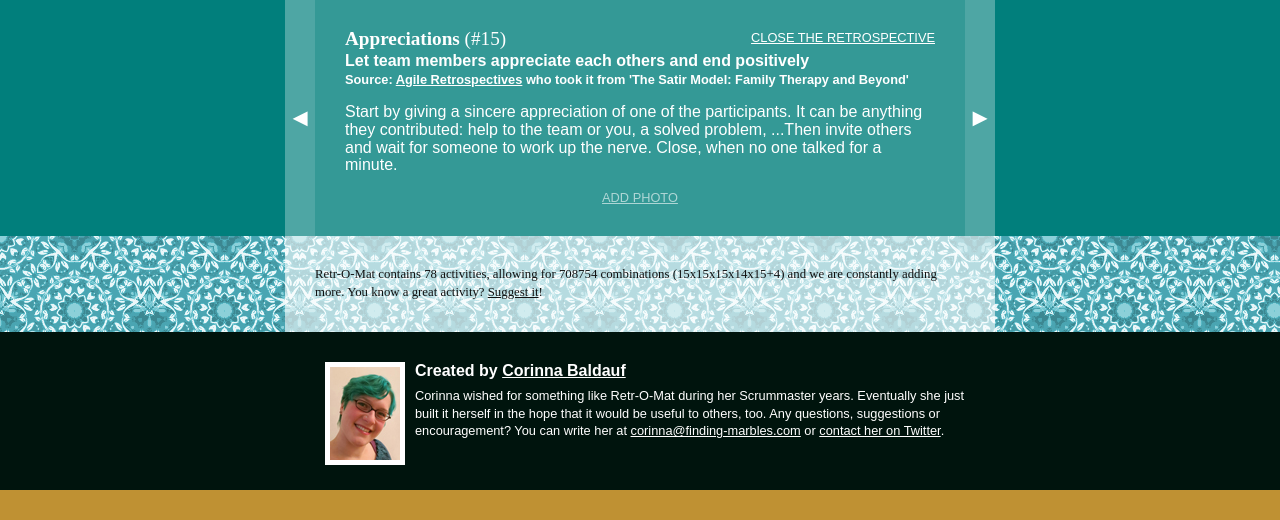
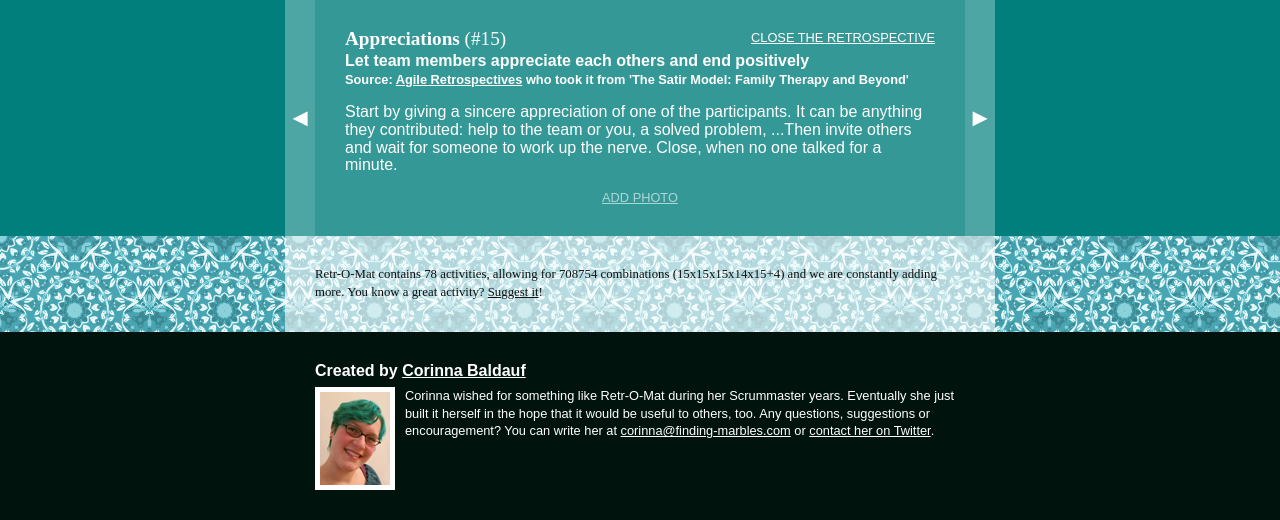
Before and after one commit to findingmarbles/Retromat, a PHP site: page / in a window 1280 px wide. Shown: the part 1679-2199 px from the top of the page. Before the commit the page ends 2169 px from the top, so only its background shows below. Run offline with PHP 8.4, Linux system fonts and the light colour scheme; some libraries are stand-ins or nearby versions; some web fonts are replaced.

Commit message:
[Refactoring] Pulled Team-Div HTML out of lang/index_*.php into index.php - Bettor separation of HTML and language files

```diff
--- a/index.php
+++ b/index.php
@@ -3,10 +3,12 @@
 //$_lang = array();
 
 $lang = 'en';
+$isEnglish = true;
 require(get_language_file_path($lang));
 
 $lang = check_for_chosen_lang();
 if ($lang != 'en') {
+    $isEnglish = false;
     require(get_language_file_path($lang));
 }
 
@@ -144,9 +146,9 @@ function get_combinations_string() {
 }
 
 function publish_footer_stats() {
-    $("#js_footer_no_of_activities").html(all_activities.length);
-    $("#js_footer_no_of_combinations").html(get_number_of_combinations());
-    $("#js_footer_no_of_combinations_formula").html(get_combinations_string());
+    $(".js_footer_no_of_activities").html(all_activities.length);
+    $(".js_footer_no_of_combinations").html(get_number_of_combinations());
+    $(".js_footer_no_of_combinations_formula").html(get_combinations_string());
 }
 
 /************ END Footer Functions ************/
@@ -351,7 +353,7 @@ function hide_phase_stepper() {
 function show_activities_in_phase(phase_index) {
     var plan_id = get_activities_in_phase_as_plan_id(phase_index);
     publish_plan(plan_id);
-    publish_plan_title("<?php echo($_lang['INDEX_ALL_ACTIVITIES_FOR_PHASE']); ?> " + phase_titles[phase_index].toUpperCase());
+    publish_plan_title("<?php echo($_lang['INDEX_ALL_ACTIVITIES']); ?> " + phase_titles[phase_index].toUpperCase());
     enable_phase_browsing();
     hide_phase_stepper();
 }
@@ -422,7 +424,7 @@ function publish_activities_for_keyword(keyword) {
 
     var plan_id = search_activities_for_keyword(keyword);
 
-    var text = '<?php echo($_lang[INDEX_ALL_ACTIVITIES_FOR_PHASE]) ?>';
+    var text = '<?php echo($_lang[INDEX_ALL_ACTIVITIES]) ?>';
     if (plan_id != '') {
         publish_plan(plan_id);
         hide_phase_stepper();
@@ -641,8 +643,6 @@ function switchLanguage(new_lang) {
         <option value="de" <?php echo(print_if_selected("de", $lang)); ?> >Deutsch</option>
         <!--
         <option value="fr" <?php echo(print_if_selected("fr", $lang)); ?> >Fran&ccedil;ais</option>
-
-
         <option value="es" <?php echo(print_if_selected("es", $lang)); ?> >Espa&ntilde;ol</option>
         <option value="nl" <?php echo(print_if_selected("nl", $lang)); ?> >Nederlands</option>
 -->
@@ -665,7 +665,7 @@ function switchLanguage(new_lang) {
     </div>
 </div>
 
-<?php if ($lang == 'en') { ?>
+<?php if ($isEnglish) { ?>
     <div class="book">
         <div class="content">
                 Did you know there's a
@@ -773,16 +773,45 @@ function switchLanguage(new_lang) {
 
 <div class="about">
     <div class="content">
-        <?php echo($_lang['INDEX_MINI_ABOUT']); ?>
-        <a href="https://docs.google.com/a/finding-marbles.com/spreadsheet/viewform?formkey=dEZZV1hPYWVZUDc2MFNsUEVRdXpMNWc6MQ"><?php echo($_lang['INDEX_MINI_ABOUT_SUGGEST']); ?></a>!
+        <?php echo($_lang['INDEX_ABOUT']); ?>
+        <a href="https://docs.google.com/a/finding-marbles.com/spreadsheet/viewform?formkey=dEZZV1hPYWVZUDc2MFNsUEVRdXpMNWc6MQ"><?php echo($_lang['INDEX_ABOUT_SUGGEST']); ?></a>!
     </div>
 </div>
 
 <div class="team">
    <div class="content">
-       <?php echo($_lang['INDEX_MINI_TEAM']); ?>
-    </div>
-</div>
+
+<?php if (!$isEnglish) { ?>
+       <div class="team__translator">
+           <h2><?php echo($_lang['INDEX_TEAM_TRANSLATOR_TITLE']); ?>
+               <a href="<?php echo($_lang['INDEX_TEAM_TRANSLATOR_LINK']); ?>">
+                   <?php echo($_lang['INDEX_TEAM_TRANSLATOR_NAME']); ?>
+               </a>
+           </h2>
+           <a href="<?php echo($_lang['INDEX_TEAM_TRANSLATOR_LINK']); ?>">
+               <img src="<?php echo($_lang['INDEX_TEAM_TRANSLATOR_IMAGE']); ?>" width="70" height="93" title="<?php echo($_lang['INDEX_TEAM_TRANSLATOR_NAME']); ?>" class="team-photo">
+           </a>
+           <div class="team-text">
+               <?php echo($_lang['INDEX_TEAM_TRANSLATOR_TEXT']); ?>
+           </div>
+       </div><!-- .team--translator -->
+<?php } ?>
+
+       <div>
+           <h2><?php echo($_lang['INDEX_TEAM_CORINNA_TITLE']); ?>
+               <a href="http://finding-marbles.com/">
+                   Corinna Baldauf
+               </a>
+           </h2>
+           <a href="http://finding-marbles.com/">
+               <img src="static/images/team/corinna_baldauf.jpg" width="70" height="93" title="Corinna Baldauf" class="team-photo">
+           </a>
+           <div class="team-text" style="margin-right:0">
+               <?php echo($_lang['INDEX_TEAM_CORINNA_TEXT']); ?>
+           </div>
+       </div><!-- .team--corinna -->
+    </div><!-- .content -->
+</div><!-- .team -->
 
 <!-- Piwik -->
 <script type="text/javascript">
--- a/lang/index_en.php
+++ b/lang/index_en.php
@@ -8,21 +8,18 @@ $_lang['INDEX_BUTTON_SHOW'] = 'Show!';
 $_lang['INDEX_RANDOM_RETRO'] = 'New random retrospective plan';
 $_lang['INDEX_ENTER_ID'] = 'Enter IDs to display';
 $_lang['INDEX_SEARCH_KEYWORD'] = 'Search activities for keyword';
-$_lang['INDEX_ALL_ACTIVITIES_FOR_PHASE'] = 'All activities for';
-$_lang['INDEX_MINI_ABOUT'] = 'Retr-O-Mat contains <span id="js_footer_no_of_activities"></span> activities, allowing for <span id="js_footer_no_of_combinations"></span> combinations (<span id="js_footer_no_of_combinations_formula"></span>) and we are constantly adding more. You know a great activity?';
-$_lang['INDEX_MINI_ABOUT_SUGGEST'] = 'Suggest it';
-$_lang['INDEX_MINI_TEAM'] = <<<EOT
-       <div style="margin-left:10px;">
-           <img src="static/images/team/corinna_baldauf.jpg" width="70" height="93" title="Corinna Baldauf" class="mini-team-photo">
-           <div class="mini-team-text" style="margin-right:0">
-           <h2>Created by <a href="http://finding-marbles.com/">Corinna Baldauf</a></h2>
+$_lang['INDEX_ALL_ACTIVITIES'] = 'All activities for';
+
+$_lang['INDEX_ABOUT'] = 'Retr-O-Mat contains <span class="js_footer_no_of_activities"></span> activities, allowing for <span class="js_footer_no_of_combinations"></span> combinations (<span class="js_footer_no_of_combinations_formula"></span>) and we are constantly adding more. You know a great activity?';
+$_lang['INDEX_ABOUT_SUGGEST'] = 'Suggest it';
+
+$_lang['INDEX_TEAM_CORINNA_TITLE'] = 'Created by ';
+$_lang['INDEX_TEAM_CORINNA_TEXT'] = $_lang['INDEX_MINI_TEAM'] = <<<EOT
     Corinna wished for something like Retr-O-Mat during her Scrummaster years.
     Eventually she just built it herself in the hope that it would be useful to others, too.
     Any questions, suggestions or encouragement?
     You can write her at <a href="mailto:corinna@finding-marbles.com">corinna@finding-marbles.com</a> or
     <a href="https://twitter.com/findingmarbles">contact her on Twitter</a>.
-           </div>
-       </div>
 EOT;
 
 $_lang['PRINT_HEADER'] = 'by Finding-Marbles.com';
--- a/static/retromat.css
+++ b/static/retromat.css
@@ -521,20 +521,26 @@ ul ul {
     text-decoration: underline;
 }
 
-.mini-team-photo {
+.team-photo {
     border: rgba(255,255,255, 1) 5px solid;
     margin-right: 10px;
+    margin-bottom: 30px;
     float:left;
 }
 
-.mini-team-text {
+.team-text {
     margin-right:15px;
     margin-bottom:20px;
     font-size: 0.8em;
 }
 
-.mini-team-text h2 {
+.team-text h2 {
     font-size: 1rem;
+}
+
+.team__translator {
+    float:left;
+    width:50%;
 }
 
 /************ PRINT **************/
```
Also changed, not shown: lang/index_de.php (+16 -20 lines), README.md.
